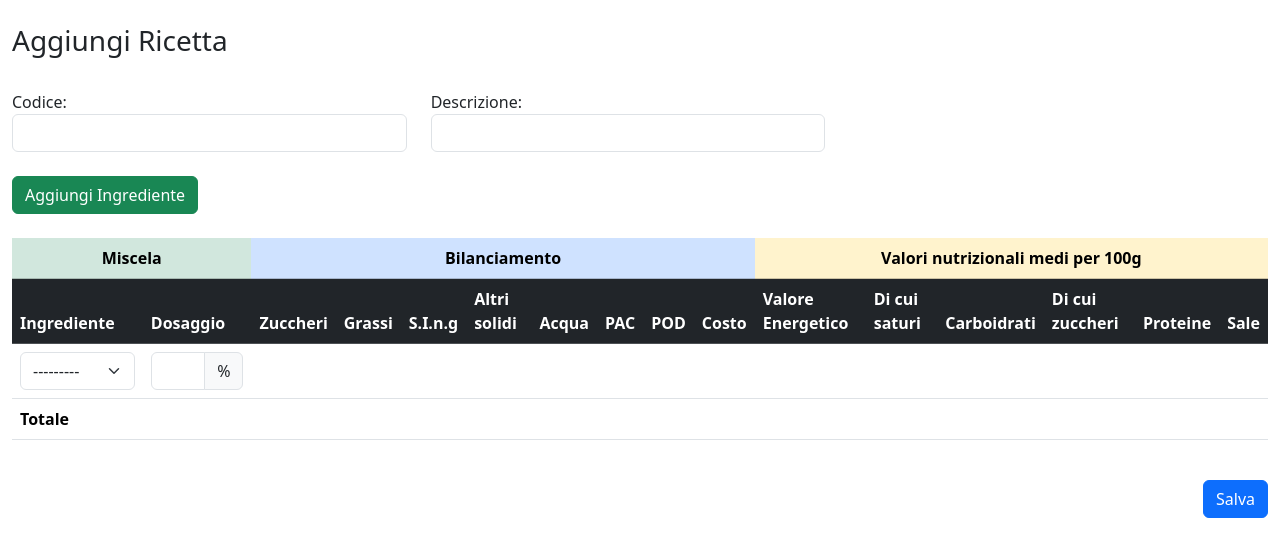
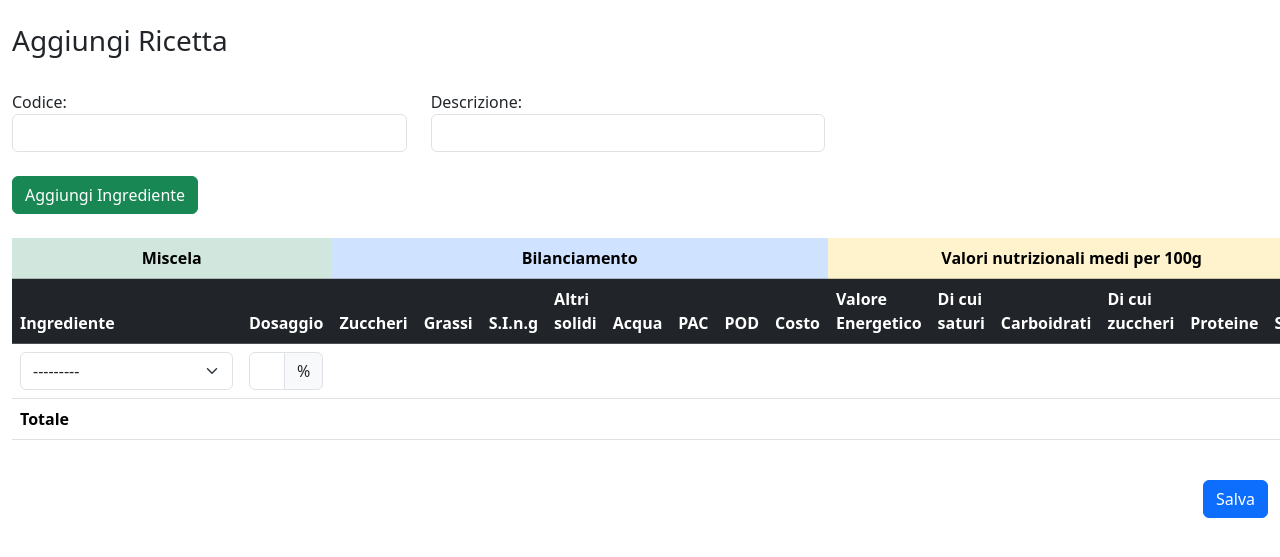
Before and after one commit to treviang/ice-cream-django, a Django app: page /ricette/aggiungi/ in a window 1280 px wide. Shown: the part 56-613 px from the top of the page. Run offline with Django 5.2, Linux system fonts and the light colour scheme; tables that the repository leaves empty hold one stand-in row (values such as "Sample post"); some libraries are stand-ins or nearby versions.

Commit message:
style fixes

```diff
--- a/ricette/forms.py
+++ b/ricette/forms.py
@@ -21,6 +21,7 @@ class MiscelaForm(forms.ModelForm):
                 'class': 'form-control'
         })
         self.fields['ingrediente'].widget.attrs['class'] = 'form-select'
+        self.fields['ingrediente'].widget.attrs['style'] = 'width:auto;'
         self.fields['dosaggio'].widget.attrs['min'] = '0.01'
         self.fields['dosaggio'].widget.attrs['max'] = '100'
     class Meta:
--- a/ricette/templates/ricette/aggiungi-ricetta.html
+++ b/ricette/templates/ricette/aggiungi-ricetta.html
@@ -73,26 +73,26 @@
                                     {% for hidden in forms.hidden_fields %}
                                     {{ hidden }}
                                     {% endfor %}
-                                    <td class="sel-ingrediente">{{ form.ingrediente }}</td>
+                                    <td class="sel-ingrediente" style="width: 100px;">{{ form.ingrediente }}</td>
                                     <td class="inp-dosaggio input-group">
                                         {{ form.dosaggio }}
                                         <span class="input-group-text" id="dosaggio-addon">%</span>
                                     </td>
-                                    <td id="id_form-{{forloop.counter0}}-zuccheri"></td>
-                                    <td id="id_form-{{forloop.counter0}}-grassi"></td>
-                                    <td id="id_form-{{forloop.counter0}}-SIng"></td>
-                                    <td id="id_form-{{forloop.counter0}}-altri-solidi"></td>
-                                    <td id="id_form-{{forloop.counter0}}-acqua"></td>
-                                    <td id="id_form-{{forloop.counter0}}-PAC"></td>
-                                    <td id="id_form-{{forloop.counter0}}-POD"></td>
-                                    <td id="id_form-{{forloop.counter0}}-costo"></td>
-                                    <td id="id_form-{{forloop.counter0}}-valore-energetico"></td>
+                                    <td id="id_form-{{forloop.counter0}}-zuccheri" style="vertical-align: middle"></td>
+                                    <td id="id_form-{{forloop.counter0}}-grassi" style="vertical-align: middle"></td>
+                                    <td id="id_form-{{forloop.counter0}}-SIng" style="vertical-align: middle"></td>
+                                    <td id="id_form-{{forloop.counter0}}-altri-solidi" style="vertical-align: middle"></td>
+                                    <td id="id_form-{{forloop.counter0}}-acqua" style="vertical-align: middle"></td>
+                                    <td id="id_form-{{forloop.counter0}}-PAC" style="vertical-align: middle"></td>
+                                    <td id="id_form-{{forloop.counter0}}-POD" style="vertical-align: middle"></td>
+                                    <td id="id_form-{{forloop.counter0}}-costo" style="vertical-align: middle"></td>
+                                    <td id="id_form-{{forloop.counter0}}-valore-energetico" style="vertical-align: middle"></td>
                                     <!-- <td id="id_form-{{forloop.counter0}}-grassi"></td> -->
-                                    <td id="id_form-{{forloop.counter0}}-grassi-saturi"></td>
-                                    <td id="id_form-{{forloop.counter0}}-carboidrati"></td>
-                                    <td id="id_form-{{forloop.counter0}}-carboidrati-zuccheri"></td>
-                                    <td id="id_form-{{forloop.counter0}}-proteine"></td>
-                                    <td id="id_form-{{forloop.counter0}}-sale"></td>
+                                    <td id="id_form-{{forloop.counter0}}-grassi-saturi" style="vertical-align: middle"></td>
+                                    <td id="id_form-{{forloop.counter0}}-carboidrati" style="vertical-align: middle"></td>
+                                    <td id="id_form-{{forloop.counter0}}-carboidrati-zuccheri" style="vertical-align: middle"></td>
+                                    <td id="id_form-{{forloop.counter0}}-proteine" style="vertical-align: middle"></td>
+                                    <td id="id_form-{{forloop.counter0}}-sale" style="vertical-align: middle"></td>
                                 </tr>
                                 {% endfor %}
                             </tbody>
```
